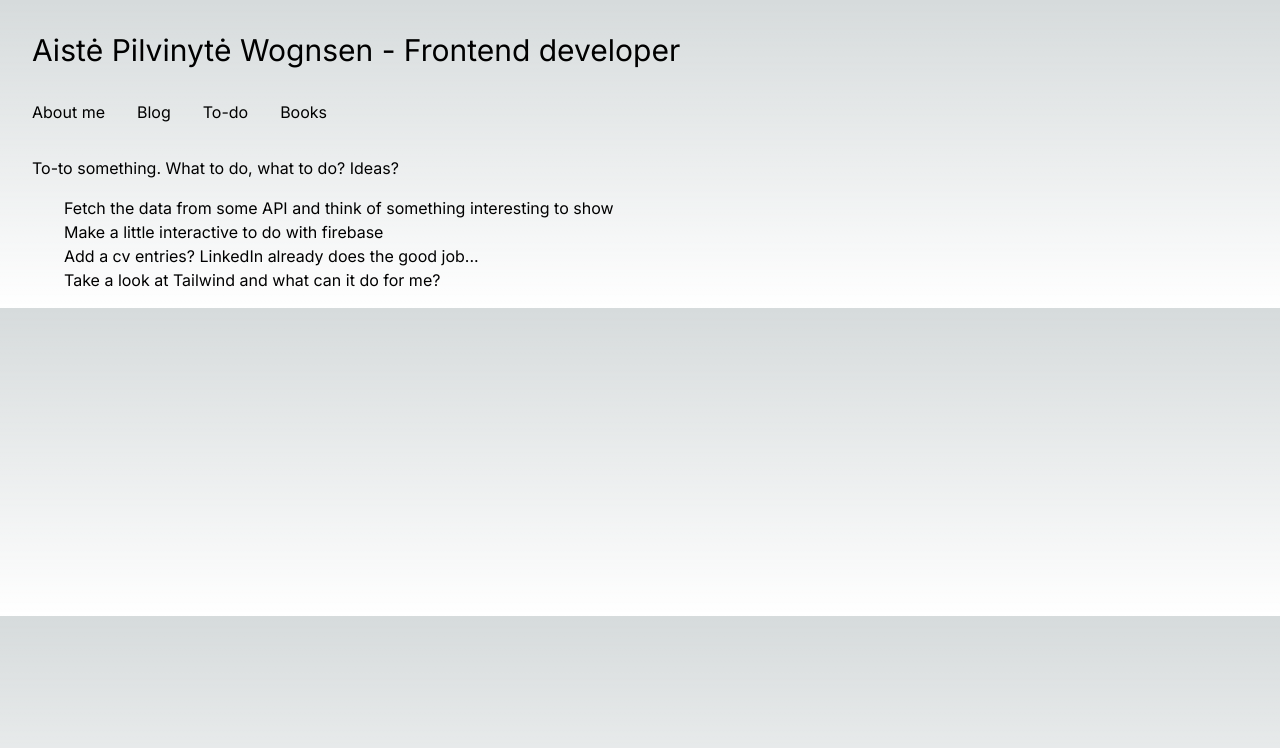
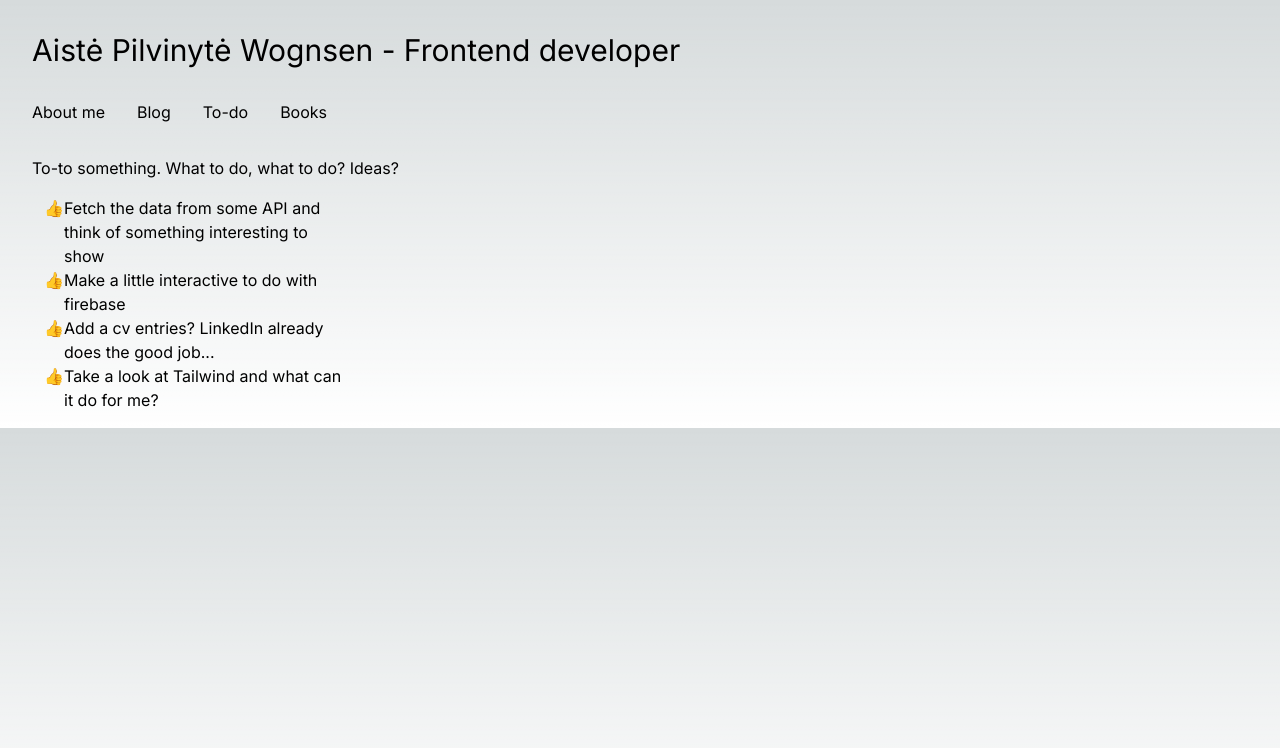
Before and after one commit to icetulyte/icetulyte, a Next.js app: page /to-do in a window 1280 px wide. Shown: the top 748 px of the page. Built offline with nearby package versions, Linux system fonts and the light colour scheme.

Commit message:
component styles organization - to-do has it's own component styles

```diff
--- a/components/to-do/to-do.jsx
+++ b/components/to-do/to-do.jsx
@@ -1,7 +1,9 @@
+import styles from './to-do.module.css'
+
 export default function ToDo() {
     return (
-        <div>
-            <ul className=" pl-8 py-4">
+        <div className={styles.container}>
+            <ul className="pl-8 py-4">
                 <li>Fetch the data from some API and think of something interesting to show</li>
                 <li>Make a little interactive to do with firebase</li>
                 <li>Add a cv entries? LinkedIn already does the good job...</li>
--- /dev/null
+++ b/components/to-do/to-do.module.css
@@ -0,0 +1,7 @@
+.container {
+    max-width: 20rem;
+}
+
+.container ul {
+    list-style: "\1F44D";
+}
```
